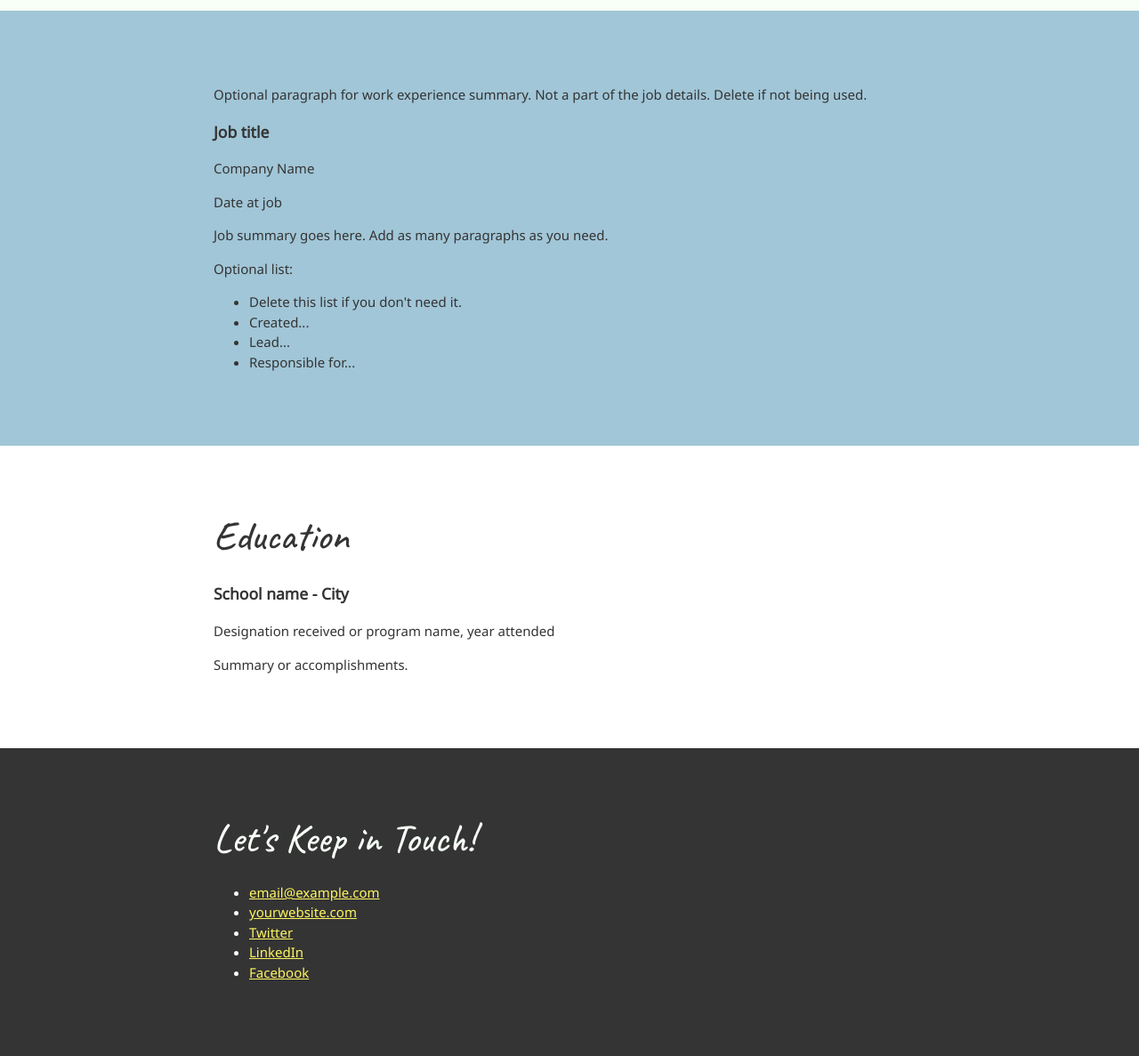
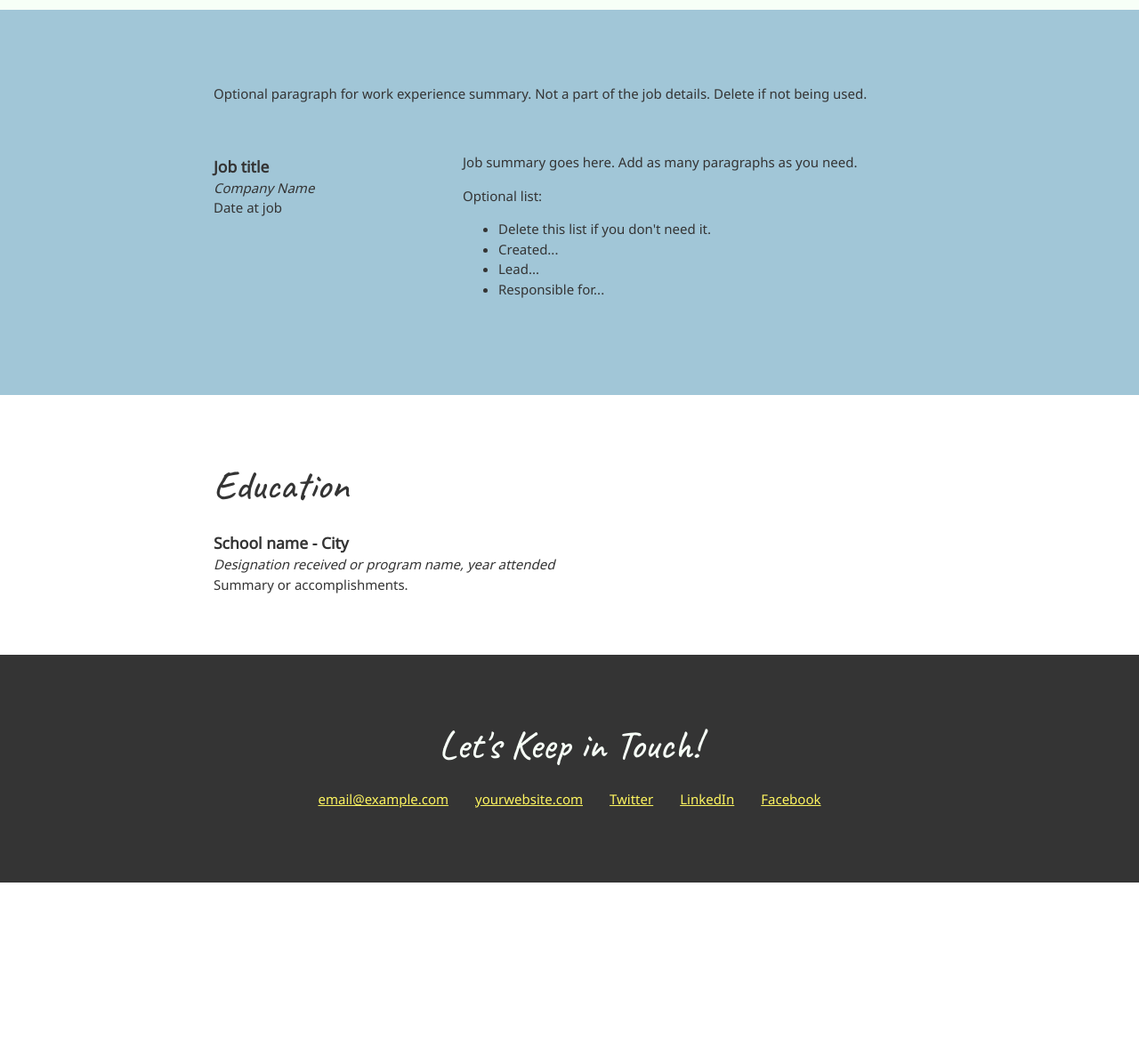
Before and after one commit to Maan17/CSS, a plain HTML site: page css-portfolio/index.html in a window 1280 px wide. Shown: the part 980-2167 px from the top of the page at 89% size. After the commit the page ends 1972 px from the top, so only its background shows below. Drawn offline with Linux system fonts and the light colour scheme.

Commit message:
Selectors used

```diff
--- a/css-portfolio/css/styles.css
+++ b/css-portfolio/css/styles.css
@@ -40,11 +40,30 @@ h1, h2{
     margin: 0 auto;
     padding: 68px 0;
 }
+.item-details h3+p{
+    font-style: italic;
+}
+.item-details h3~p{
+    margin: 0;
+}
+h3{
+    margin-bottom: 0;
+}
+.divider > section{
+    border-bottom: 1px dashed #343434;
+    padding:25px 0;
+}
+.divider > section:last-of-type{
+    border-bottom: none;
+    padding:25px 0;
+}
+
 /* Profile
 ------------------------------------------*/
 header{
     background: #2F3061;
     color: #F7FFF7;
+    text-align: center;
 }
 
 /* Projects
@@ -68,8 +87,7 @@ header{
 }
 .project-item{
     overflow: hidden;
-    border-bottom: 1px dashed #343434;
-    padding:25px 0;
+
 }
 .project-item img{
     float: left;
@@ -80,6 +98,11 @@ header{
 ------------------------------------------*/
 .work-experience{
     background:#A1C6D7;
+}
+.job-item{
+    display: grid;
+    grid-template-columns: 1fr 2fr;
+    column-gap: 20px;
 }
 
 /* Education
@@ -92,4 +115,15 @@ header{
 footer{
     background:#343434;
     color: #F7FFF7;
+    text-align: center;
 }
+.contact-list{
+    list-style-type: none;
+    padding: 0;
+    display: flex;
+    justify-content: center;
+}
+.contact-list a{
+    padding: 15px;
+    display: inline-box;
+}
--- a/css-portfolio/index.html
+++ b/css-portfolio/index.html
@@ -24,7 +24,7 @@
 
       <!-- ********************  PROJECTS / PORTFOLIO  ********************* -->
       <section class="projects">
-        <div class="content-wrap">
+        <div class="content-wrap divider">
           <h2>Featured Projects</h2>
           <p>View selected projects below. More information can be found at <a href="http://christinatruong.com">christinatruong.com</a>.</p>
 
@@ -41,14 +41,17 @@
 
       <!-- ***********************  WORK EXPERIENCE  *********************** -->
       <section class="work-experience"</h2>
-        <div class="content-wrap">
+        <div class="content-wrap item-details divider">
           <p>Optional paragraph for work experience summary. Not a part of the job details. Delete if not being used.</p>
 
           <!-- Copy this whole <section> block to add more jobs. -->
-          <section>
+          <section class="job-item">
+            <div class="job-details">
               <h3>Job title</h3>
               <p>Company Name</p>
               <p>Date at job</p>
+            </div>
+            <div class="job-summary">
               <p>Job summary goes here. Add as many paragraphs as you need.</p>
               <p>Optional list:</p>
               <ul>
@@ -57,6 +60,7 @@
                 <li>Lead...</li>
                 <li>Responsible for...</li>
               </ul>
+            </div>
           </section>
         </div>
         <!-- End of Job block. -->
@@ -64,7 +68,7 @@
 
       <!-- ******************  EDUCATION & CERTIFICATIONS ****************** -->
       <section class="education">
-        <div class="content-wrap">
+        <div class="content-wrap item-details">
           <h2>Education</h2>
           <!-- Copy this whole <section> block to add more schools. -->
           <section>
@@ -81,7 +85,7 @@
         <div class="content-wrap">
           <h2>Let's Keep in Touch!</h2>
           <!-- Social media an</div>d contact links. Add or remove any networks. -->
-          <ul>
+          <ul class="contact-list">
             <li><a href="mailto:email@example.com">email@example.com</a></li>
             <li><a href="http://yourwebsite.com" target="_blank">yourwebsite.com</a></li>
             <li><a href="#" target="_blank">Twitter</a></li>
```
Lines whose indentation alone changed are shown as unchanged.
